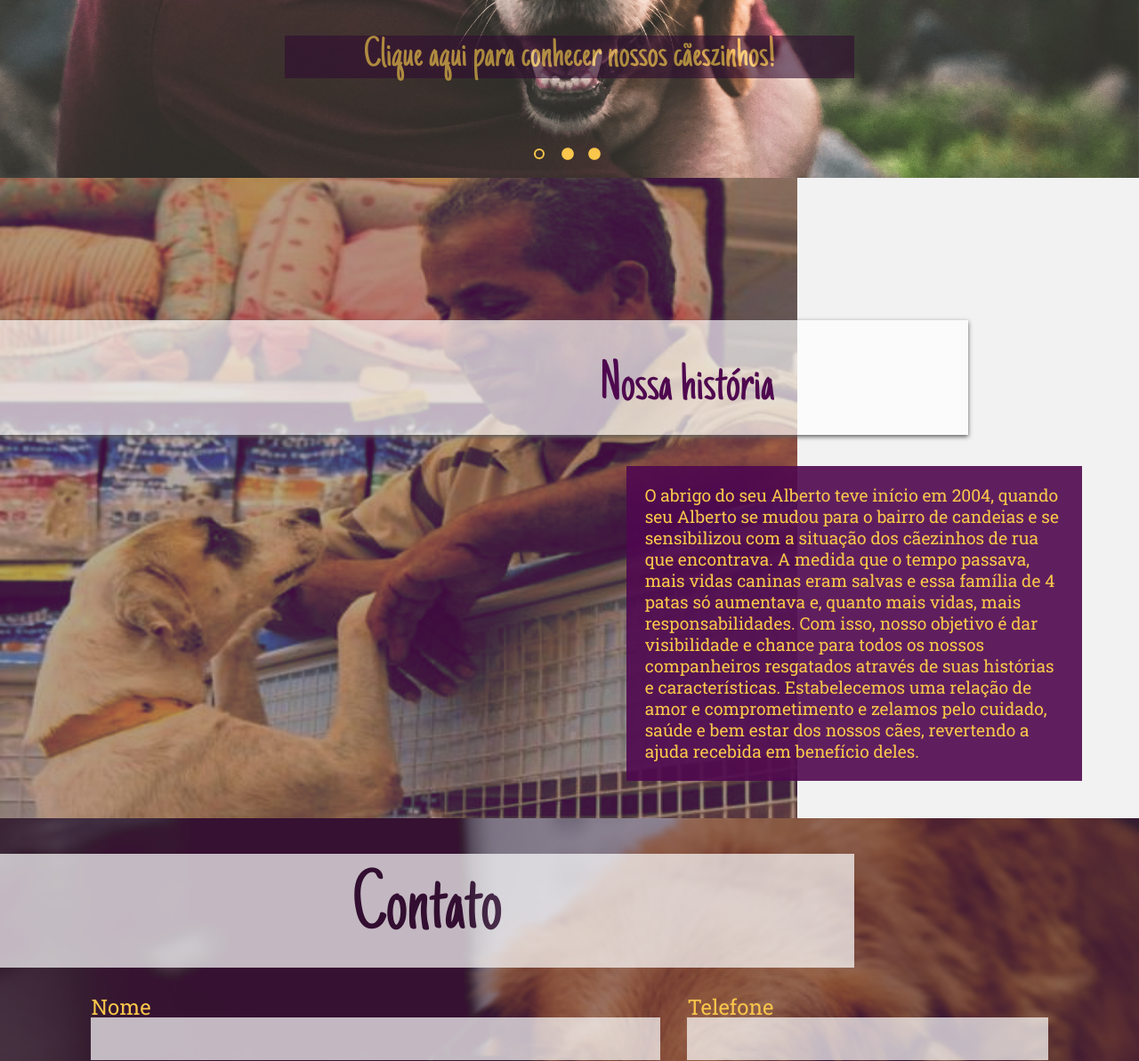
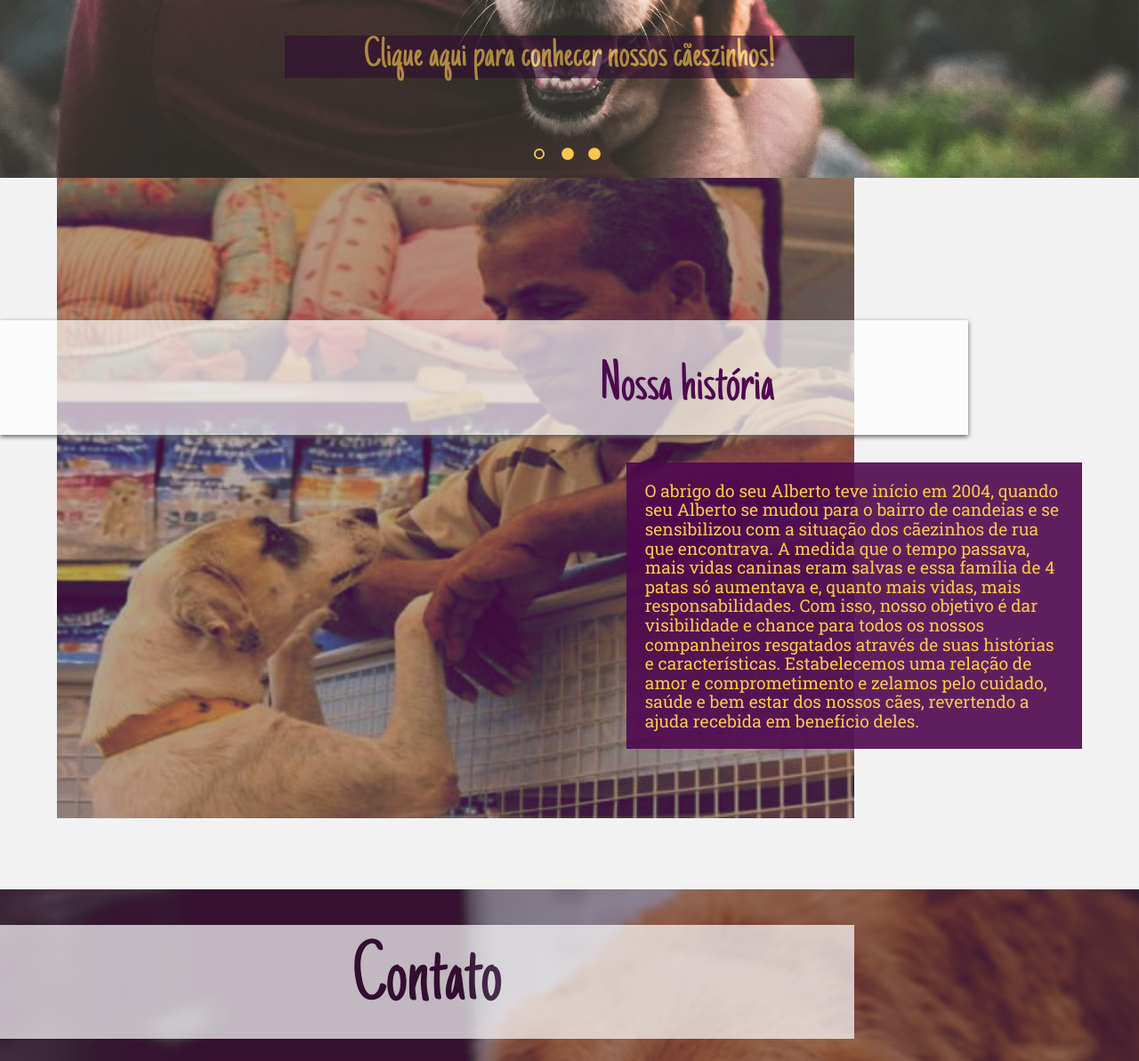
Before and after one commit to citi-onboarding/Abrigo, a Django app: page / in a window 1280 px wide. Shown: the part 600-1793 px from the top of the page at 89% size. Run offline with Django 3.2, Linux system fonts and the light colour scheme; some libraries are stand-ins or nearby versions.

Commit message:
corrigindo bug após junçao das features banner, nossa historia e contato

```diff
--- a/static/css/mediaquery-ns.css
+++ b/static/css/mediaquery-ns.css
@@ -1,4 +1,4 @@
-@media only screen and (min-width: 1024px){
+@media only screen and (min-width: 600px){
     #ns-foto{
         height: 90vh;
         width: 70vw;
@@ -23,7 +23,7 @@
     #ns-texto{
         left: 55%;
         width: 40%;
-        top: 45%;
+        top: 40%;
         text-align: left;
     }
     #ns-texto p{
--- a/static/css/ns.css
+++ b/static/css/ns.css
@@ -5,6 +5,7 @@
 
 #ns-foto{
     position: relative;
+    margin-left: 5vw;
     height: 50vh;
     width: 90vw;
     isolation: isolate;
@@ -20,20 +21,20 @@
 
 #ns-texto{
     position: absolute;
-    top: 70%;
+    top: 35%;
     left: 11%;
     background: rgba(79, 8, 79, 0.9);
     color: #FAC64B;
     text-align: center;
-    width: 78%;
+    width: 80%;
 }
 
 #ns-texto p{
     font-family: 'Roboto Slab', serif;
     font-size: 1rem;
     font-weight: normal;
-    padding: 1.5rem;
-    line-height: 3vh;
+    padding: 0.5rem;
+    line-height: 2.7vh;
 }
 
 #ns-titulo{
@@ -58,4 +59,5 @@
 
 .nossahistoria{
     position: relative;
+    height: 100vh;
 }
```
Also changed, not shown: static/css/mediaquery-contato.css (line endings or trailing spaces).
